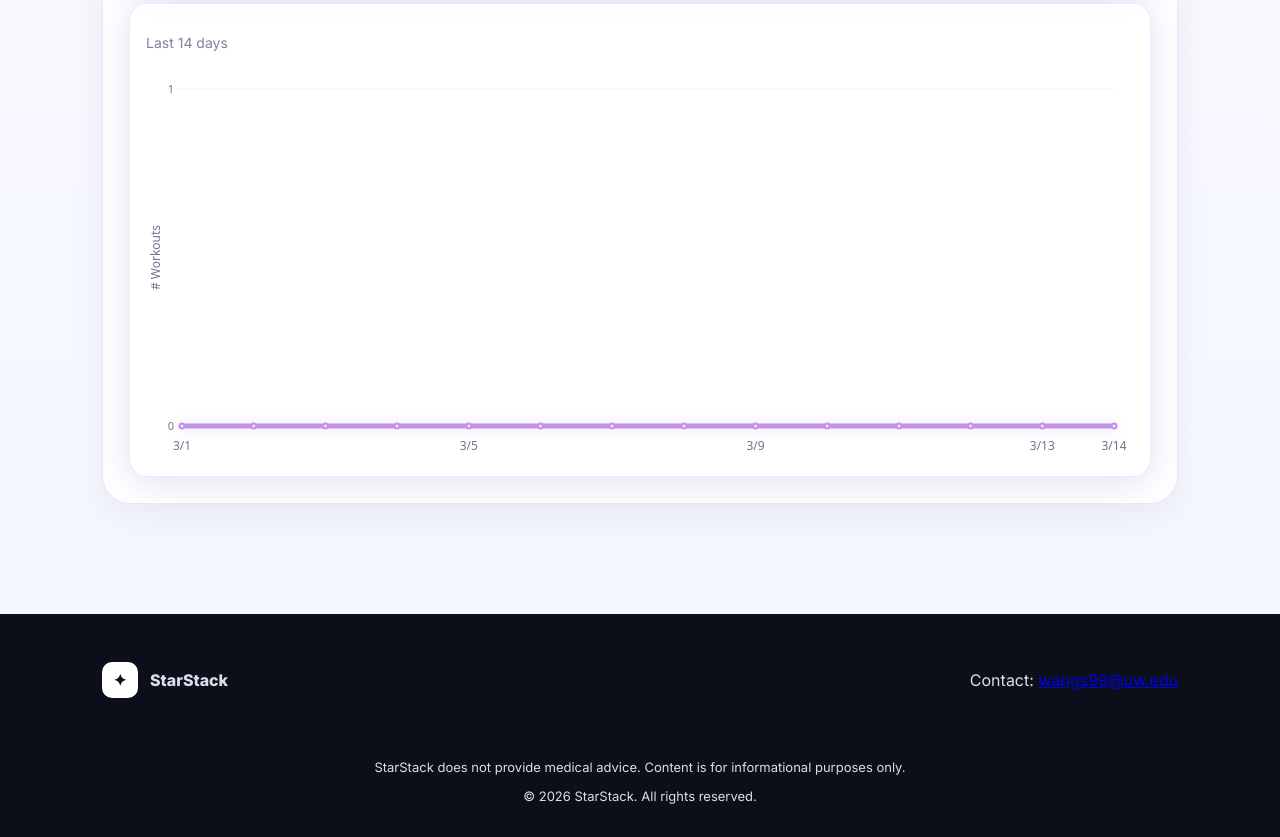
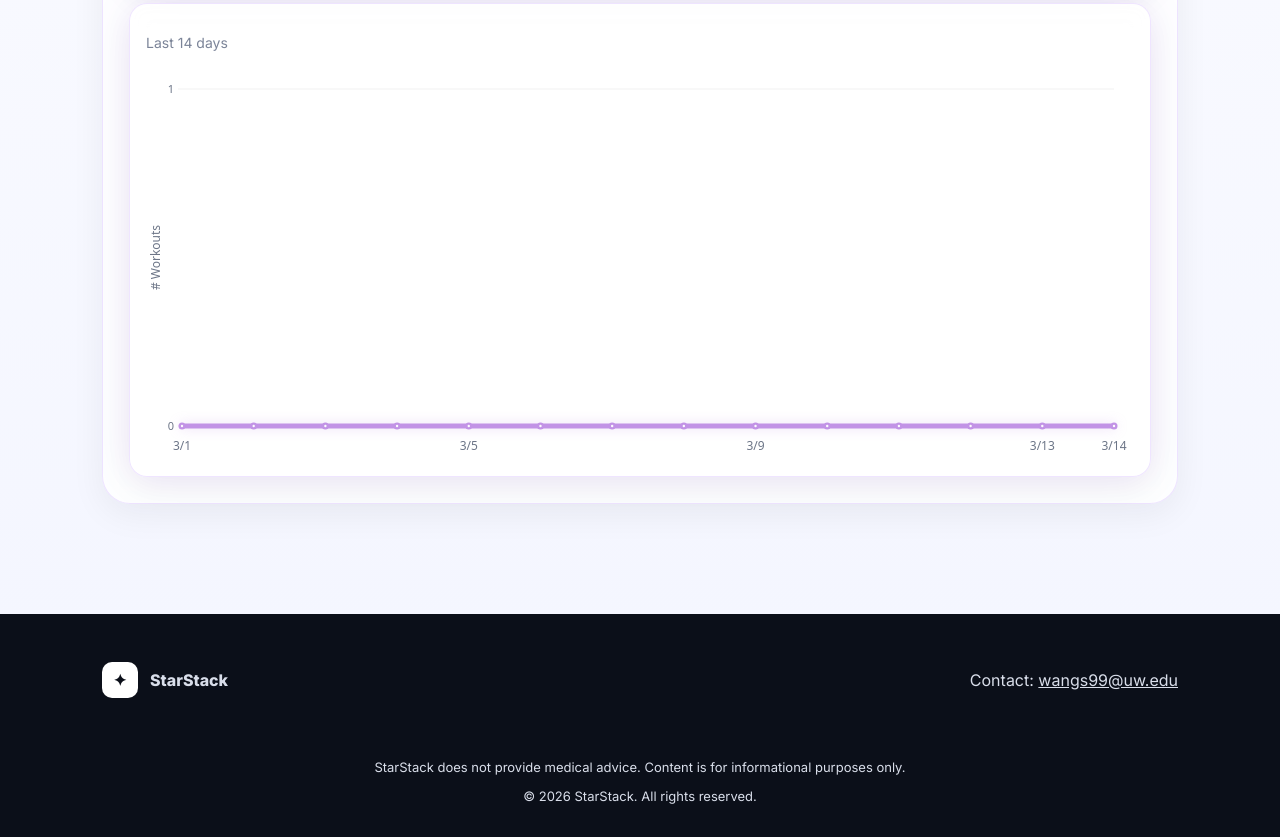
Before and after one commit to cottonries/StarStack, a website with bundled scripts: page progress.html in a window 1280 px wide. Shown: the part 1279-2116 px from the top of the page. Built offline with nearby package versions, Linux system fonts and the light colour scheme; no server answers.

Commit message:
Update progress.html

```diff
--- a/progress.html
+++ b/progress.html
@@ -109,7 +109,7 @@
       </div>
 
       <div>
-<p>Contact: <a href="mailto:wangs99@uw.edu?subject=StarStack Inquiry">
+<p>Contact: <a class="footer-email" href="mailto:wangs99@uw.edu?subject=StarStack Inquiry">
   wangs99@uw.edu</a></p>
       </div>
     </div>
```
